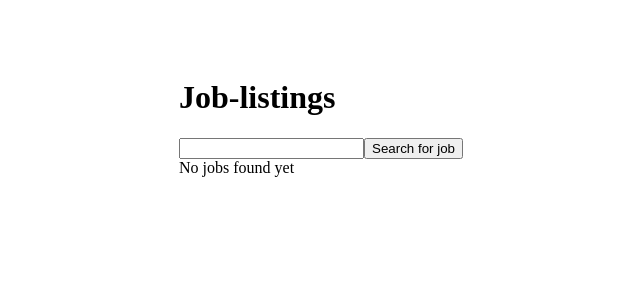
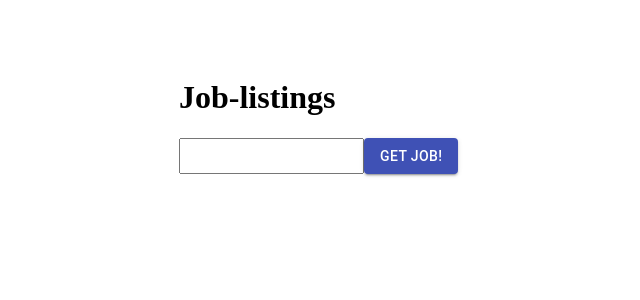
Before and after one commit to bregzor/job-listings-task, a React (Create React App) app: page / in a window 1280 px wide. Shown: the top 300 px of the page, without its empty margins (77-717 px from the left). Built offline with nearby package versions, Linux system fonts and the light colour scheme.

Commit message:
material-ui work

```diff
--- a/package.json
+++ b/package.json
@@ -4,11 +4,13 @@
     "private": true,
     "proxy": "https://us-central1-wands-2017.cloudfunctions.net/githubjobs?description=javascript",
     "dependencies": {
+        "@material-ui/core": "^4.11.2",
         "@testing-library/jest-dom": "^5.11.4",
         "@testing-library/react": "^11.1.0",
         "@testing-library/user-event": "^12.1.10",
         "enzyme": "^3.11.0",
         "firebase": "^8.2.4",
+        "material-ui": "^0.20.2",
         "react": "^17.0.1",
         "react-dom": "^17.0.1",
         "react-router-dom": "^5.2.0",
--- a/src/components/JobResultList.jsx
+++ b/src/components/JobResultList.jsx
@@ -2,6 +2,28 @@ import React, { useContext } from "react";
 import styled from "styled-components";
 import { Link } from "react-router-dom/cjs/react-router-dom.min";
 import { SearchContext } from "../context/SearchValueContext";
+
+import { makeStyles } from "@material-ui/core/styles";
+import List from "@material-ui/core/List";
+import ListItem from "@material-ui/core/ListItem";
+import Divider from "@material-ui/core/Divider";
+import ListItemText from "@material-ui/core/ListItemText";
+import ListItemAvatar from "@material-ui/core/ListItemAvatar";
+import Avatar from "@material-ui/core/Avatar";
+import Typography from "@material-ui/core/Typography";
+
+const useStyles = makeStyles((theme) => ({
+  root: {
+    width: "70%",
+    display: "flex",
+    flexDirection:"row",
+    maxWidth: "36ch",
+    backgroundColor: theme.palette.background.paper,
+  },
+  inline: {
+    display: "inline",
+  },
+}));
 
 const CardListItem = styled.article`
   display: flex;
@@ -14,20 +36,90 @@ const CardListItem = styled.article`
 export default function JobListItem() {
   const { resultData } = useContext(SearchContext);
 
-  return resultData.map((job) => {
+  const classes = useStyles();
+
+  const renderListItem = () => {
+    return (
+      <>
+        <ListItem alignItems="flex-start">
+          <ListItemAvatar>
+            <Avatar alt="Remy Sharp" src="/static/images/avatar/1.jpg" />
+          </ListItemAvatar>
+          <ListItemText
+            primary="Brunch this weekend?"
+            secondary={
+              <React.Fragment>
+                <Typography
+                  component="span"
+                  variant="body2"
+                  className={classes.inline}
+                  color="textPrimary"
+                >
+                  Ali Connors
+                </Typography>
+                {" — I'll be in your neighborhood doing errands this…"}
+              </React.Fragment>
+            }
+          />
+        </ListItem>
+        <Divider variant="inset" component="li" />
+      </>
+    );
+  };
+
+  return (
+    <>
+      <List className={classes.root}>
+
+        {
+          resultData ?
+          resultData.map((job) => {
           return (
             <Link
-        style={{ textDecoration: "none", color: "black", lineHeight: "140%" }}
+              style={{
+                textDecoration: "none",
+                color: "black",
+                lineHeight: "140%",
+              }}
               to={`/jobs/${job.id}`}
             >
+              <ListItem alignItems="flex-start">
+                <ListItemAvatar>
+                  <Avatar alt="Remy Sharp" src={job.company_logo} />
+                </ListItemAvatar>
+                <ListItemText
+                  primary={job.type}
+                  secondary={
+                    <React.Fragment>
+                      <Typography
+                        component="span"
+                        variant="body2"
+                        className={classes.inline}
+                        color="textPrimary"
+                      >
+                          <h2>{job.title}</h2>
+                      </Typography>
+                      <a href={job.company_url}>Url</a>
+                      <div style={{maxHeight:200, overflowY:"hidden"}} dangerouslySetInnerHTML={{ __html: job.description }} />
+                    </React.Fragment>
+                  }
+                />
+              </ListItem>
+{/*
               <CardListItem key={job.id}>
                 <img src={job.company_logo} width={150} />
                 <strong>{job.type}</strong>
                 <h2>{job.title}</h2>
                 <a href={job.company_url}>Url</a>
                 <div dangerouslySetInnerHTML={{ __html: job.description }} />
-        </CardListItem>
+              </CardListItem> */}
             </Link>
           );
-  });
+        })
+        :
+        <p>hej</p>
         }
+      </List>
+    </>
+  );
+}
--- a/src/components/SearchPanel.jsx
+++ b/src/components/SearchPanel.jsx
@@ -1,6 +1,6 @@
 import React, { useState, useContext, useEffect, useRef } from "react";
 import { SearchContext } from "../context/SearchValueContext";
-import usePrevious from "./usePrevious";
+import Button from '@material-ui/core/Button';
 import styled from "styled-components";
 
 const SearchPanelContainer = styled.div`
@@ -20,7 +20,6 @@ export default function SearchPanel({}) {
   } = useContext(SearchContext);
 
   const [inputValue, setInputValue] = useState("");
-  const [search, setSearch] = useState("");
   const handledSearchString = () => {
     return inputValue.replace(/ /g, "+");
   };
@@ -28,13 +27,9 @@ export default function SearchPanel({}) {
   const getJobList = async () => {
 
     const handlePrvSearch = (value) => {
-      const result = previousSearch
-        .filter((item) => {
-          return item.search == value ?? item;
-        })
-
-
-      return result;
+      return previousSearch.filter((item) => {
+        return item.search == value ?? item;
+      });
     };
 
     const prvResult = handlePrvSearch(handledSearchString());
@@ -65,13 +60,11 @@ export default function SearchPanel({}) {
         type="text"
         onChange={(input) => setInputValue(input.target.value)}
       />
-      <button
-        onClick={() => {
+         <Button   onClick={() => {
           getJobList();
-        }}
-      >
-        Search for job
-      </button>
+        }} variant="contained" color="primary">
+        Get job!
+      </Button>
     </SearchPanelContainer>
   );
 }
--- a/src/components/parts/BaseLayout.jsx
+++ b/src/components/parts/BaseLayout.jsx
@@ -1,5 +1,31 @@
-import React from 'react'
+import React,   {useState, useRef} from 'react'
 import styled from 'styled-components';
+import { makeStyles } from '@material-ui/core/styles';
+import Fade from '@material-ui/core/Fade';
+import CircularProgress from '@material-ui/core/CircularProgress';
+
+const useStyles = makeStyles((theme) => ({
+  root: {
+    display: 'flex',
+    '& > * + *': {
+      marginLeft: theme.spacing(2),
+    },
+  },
+}));
+
+const loadStyle = makeStyles((theme) => ({
+    root: {
+      display: 'flex',
+      flexDirection: 'column',
+      alignItems: 'center',
+    },
+    button: {
+      margin: theme.spacing(2),
+    },
+    placeholder: {
+      height: 40,
+    },
+  }));
 
 
 const Wrapper = styled.div`
@@ -16,10 +42,34 @@ const JobList = styled.div``
 
 
 export default function BaseLayout({children}) {
+
+    const classes = useStyles();
+    const load = useStyles(loadStyle);
+    const [loading, setLoading] = useState(false);
+    const [query, setQuery] = useState('idle');
+    const timerRef = useRef();
+
+    React.useEffect(
+        () => () => {
+          clearTimeout(timerRef.current);
+        },
+        [],
+      );
+
     return (
        <Wrapper>
         <JobHeader>Job-listings</JobHeader>
-        <JobList>{children}</JobList>
+        <JobList className={load.root}>
+        <Fade
+          in={loading}
+          style={{
+            transitionDelay: loading ? '800ms' : '0ms',
+          }}
+          unmountOnExit
+        >
+          <CircularProgress />
+        </Fade>
+        {children}</JobList>
        </Wrapper>
     )
 }
--- a/src/components/usePrevious.js
+++ /dev/null
@@ -1,9 +0,0 @@
-import { useEffect, useRef } from "react";
-
-export default function usePrevious(value) {
-  const ref = useRef();
-  useEffect(() => {
-    ref.current = value;
-  });
-  return ref.current;
-}
--- a/src/context/SearchValueContext.js
+++ b/src/context/SearchValueContext.js
@@ -1,12 +1,13 @@
 import React, { createContext, useState } from "react";
+
 
 export const SearchContext = createContext({});
 
 export default function SearchContextProvider({ children }) {
 
   const [previousSearch, setPreviousSearch] = useState([]);
-  const [listData, setListData] = useState(null);
-  const [resultData, setResultData] = useState(null);
+  const [listData, setListData] = useState([]);
+  const [resultData, setResultData] = useState([]);
 
   return (
     <SearchContext.Provider
```
Also changed, not shown: 2 other files (tests, documents, lock files or other folders). Lines whose indentation alone changed are shown as unchanged.
